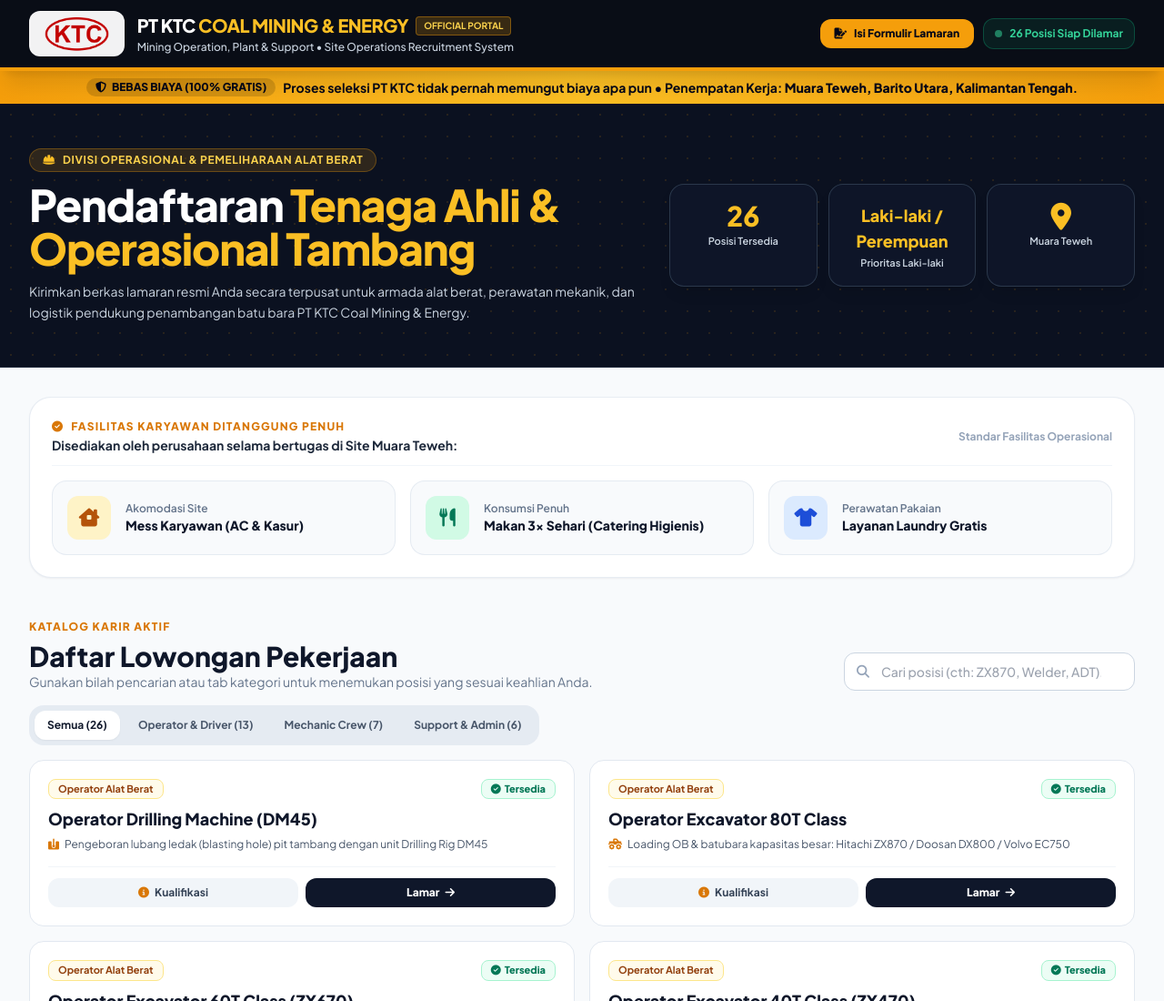
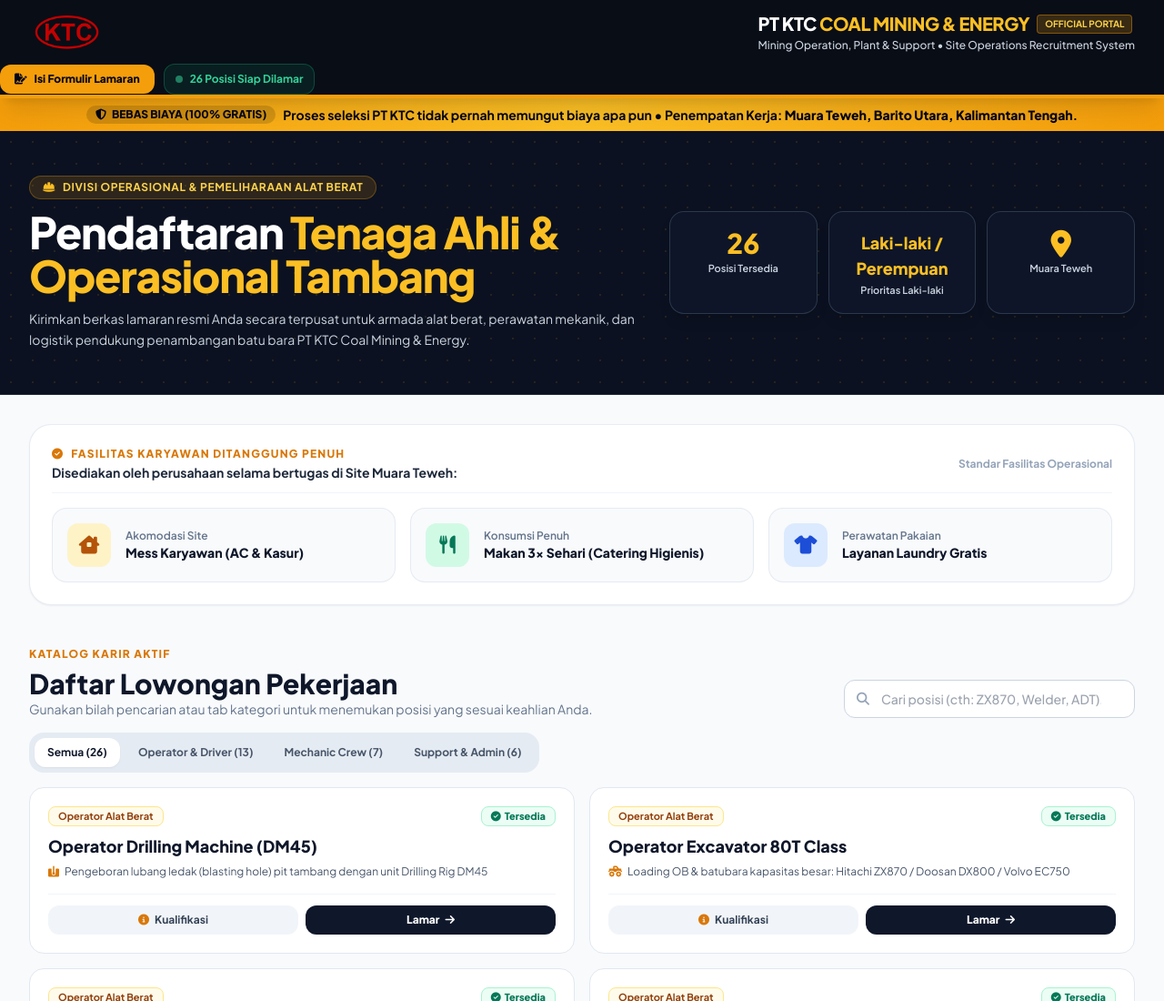
Before and after one commit to adipranata-system/Recruitment-KTC, a plain HTML site: page index.html in a window 1280 px wide. Shown: the top 1100 px of the page at 91% size. Drawn offline with nearby package versions, Linux system fonts and the light colour scheme.

Commit message:
Update index.html

```diff
--- a/index.html
+++ b/index.html
@@ -119,7 +119,7 @@
     <div class="max-w-7xl mx-auto px-4 py-3 sm:px-6 lg:px-8 flex flex-col md:flex-row md:items-center md:justify-between gap-4">
       <div class="flex items-center gap-3.5">
         <!-- Kotak Logo dengan Latar Terang Bersih & Kontras -->
-        <div class="bg-white/95 px-2.5 py-1 rounded-xl shadow-sm border border-white/20 flex-shrink-0 flex items-center justify-center">
+        <h1 class="text-lg sm:text-xl font-black tracking-tight text-white uppercase">
           <img src="logo-ktc.png" alt="Logo PT KTC Coal Mining & Energy" class="h-9 sm:h-10 w-auto object-contain">
         </div>
 
```
